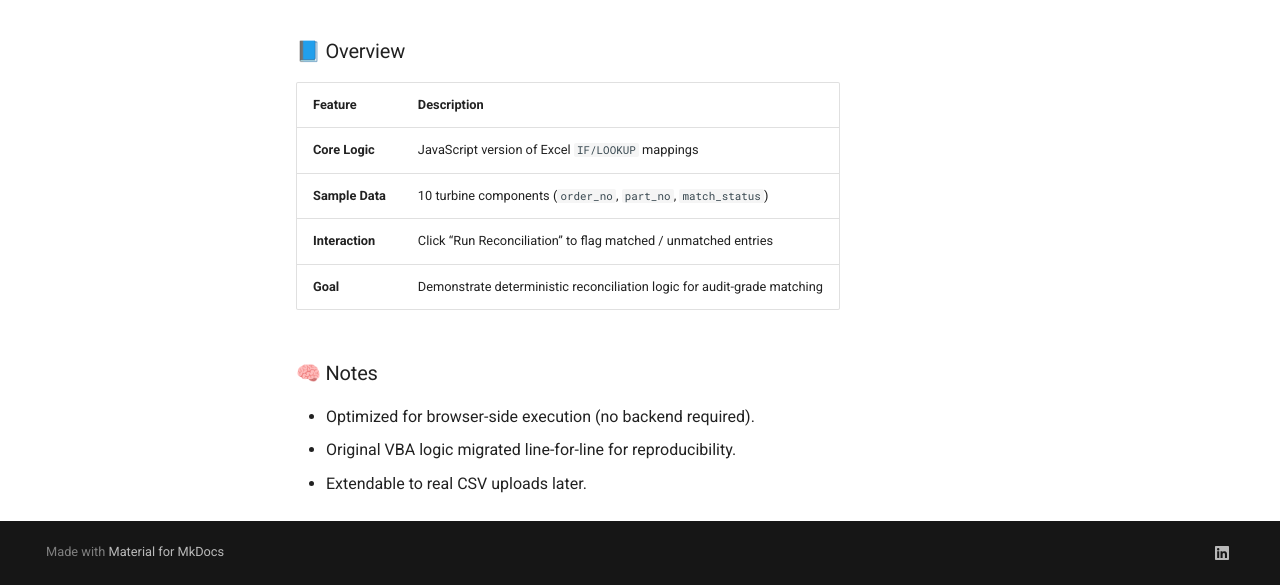
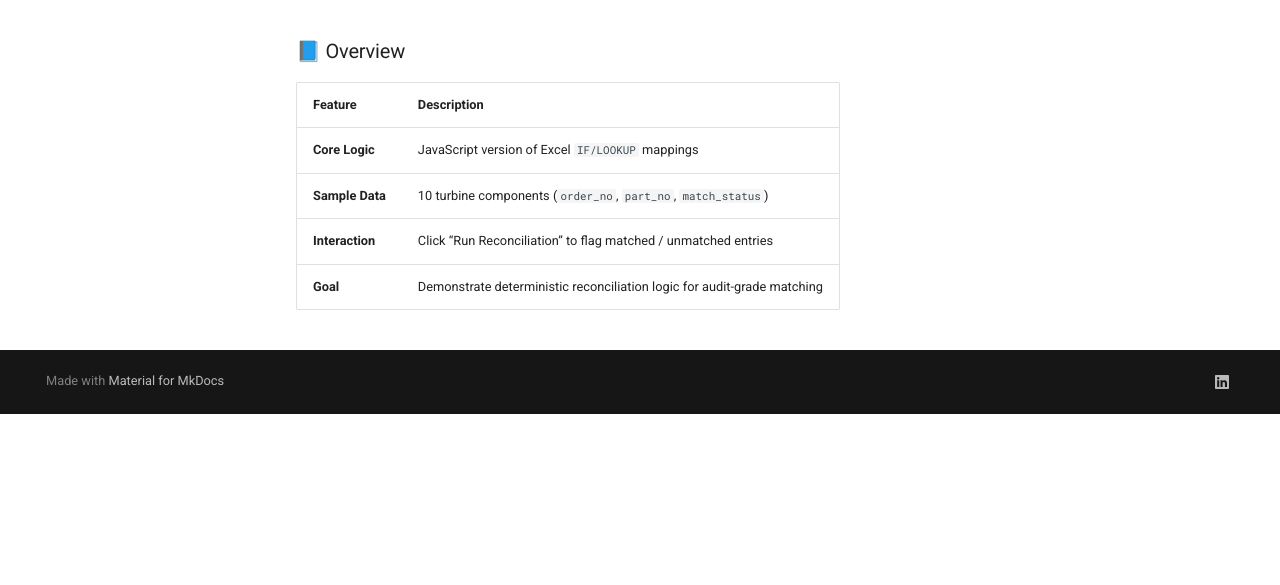
Before and after one commit to alvvvli/alvin-site, an MkDocs documentation site: the page built from docs/lab/partmatrix.md, in a window 1280 px wide and 900 px high, scrolled down 1200 px, cut to the strip 315-900 px from the top of the window. Built offline with MkDocs 1.6.1 and Material for MkDocs 9.7.7, drawn with Linux system fonts in a browser that asks for light colours; after the commit the page ends 1929 px from its top, so only the background shows below that.

Commit message:
Aktualisieren von partmatrix.md

```diff
--- a/docs/lab/partmatrix.md
+++ b/docs/lab/partmatrix.md
@@ -2,7 +2,6 @@
 **Excel-logic reconciliation engine**
 
 ### ⚙️ Demo
-
 <div style="max-width:1000px;margin:0 auto;border-radius:12px;overflow:hidden;box-shadow:0 8px 30px rgba(0,0,0,.25);height:95vh;">
   <iframe src="../partmatrix.html" style="width:100%;height:100%;border:0;" title="PartMatrix Demo"></iframe>
 </div>
@@ -16,8 +15,3 @@
 | **Sample Data** | 10 turbine components (`order_no`, `part_no`, `match_status`) |
 | **Interaction** | Click “Run Reconciliation” to flag matched / unmatched entries |
 | **Goal** | Demonstrate deterministic reconciliation logic for audit-grade matching |
-
-### 🧠 Notes
-- Optimized for browser-side execution (no backend required).
-- Original VBA logic migrated line-for-line for reproducibility.
-- Extendable to real CSV uploads later.
```
